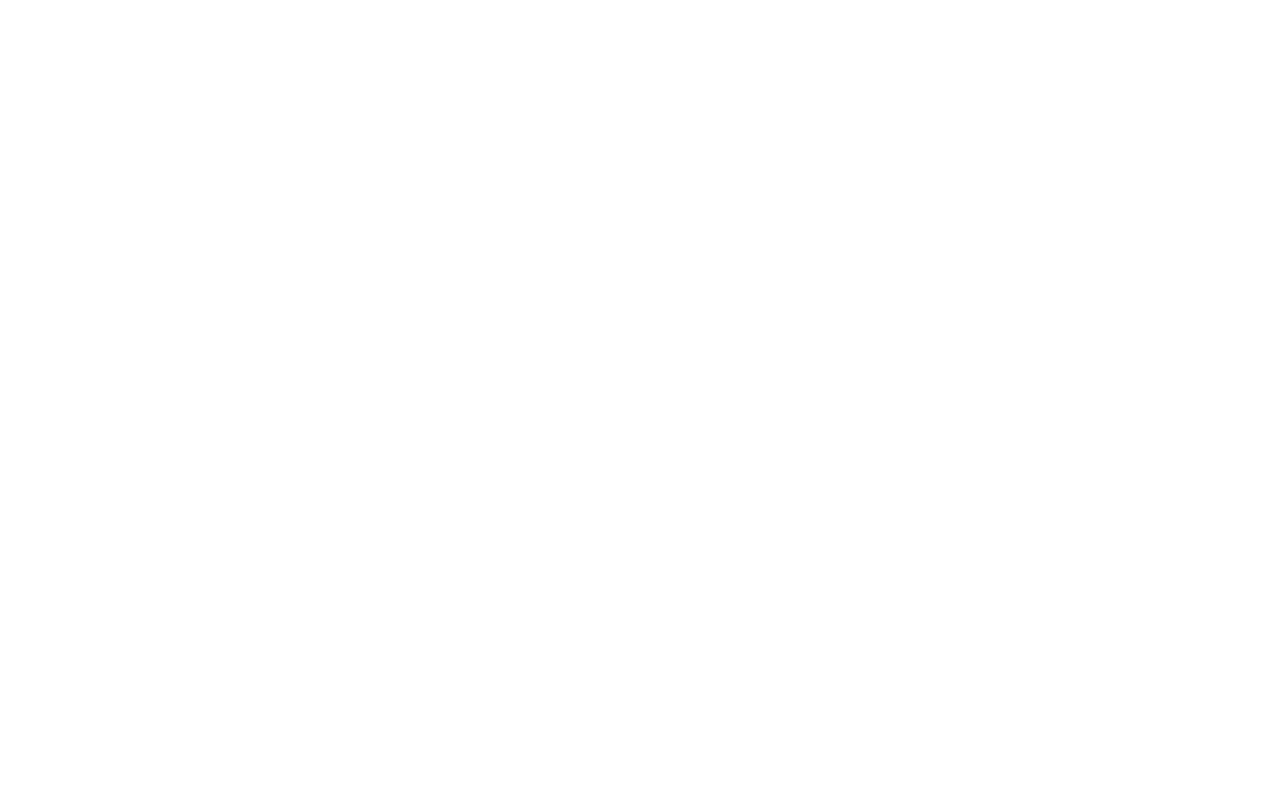
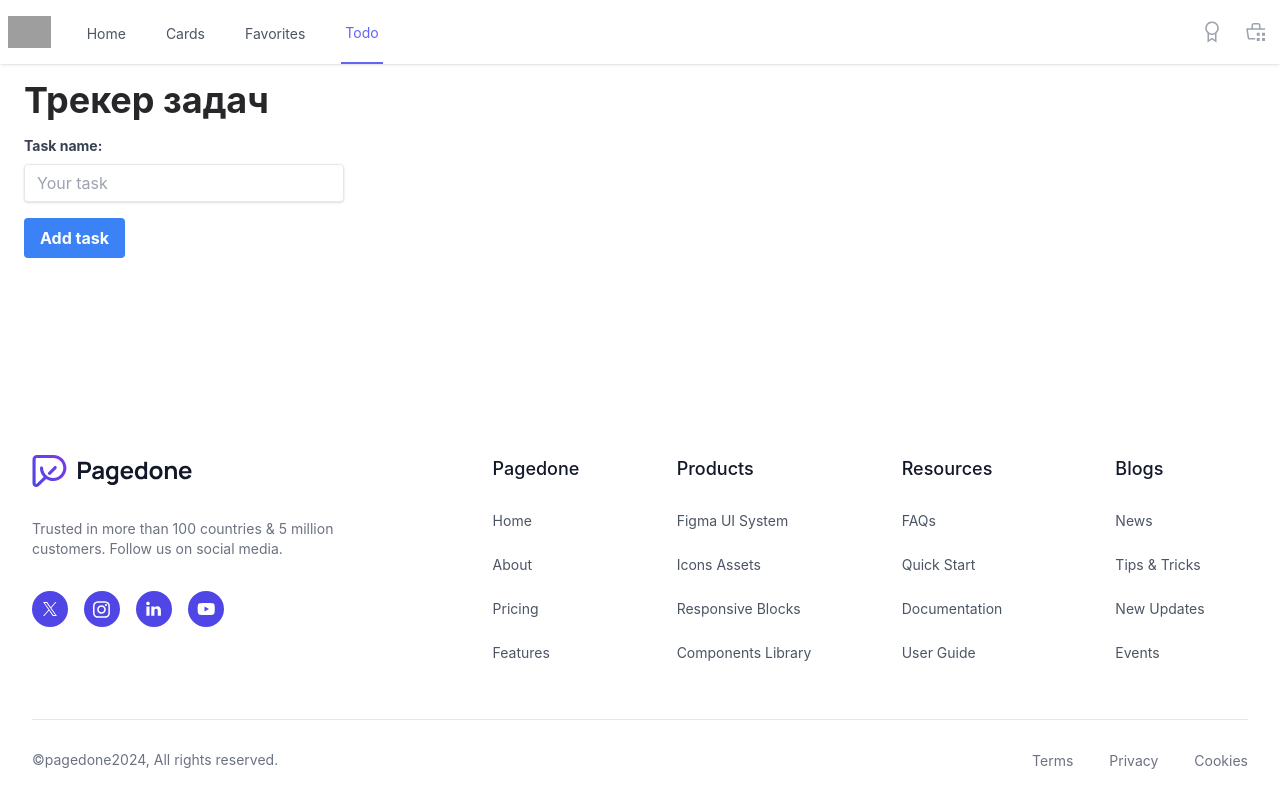
Before and after one commit to Kirillo1/react-lessons-practic, a React (Vite) app: page /todo in a window 1280 px wide. Before the commit this address had no page. Built offline with nearby package versions, Linux system fonts and the light colour scheme; grey boxes are pictures that could not be loaded.

Commit message:
Добавлен компоненты для todo листа.

```diff
--- a/src/components/routes/AppRoutes.jsx
+++ b/src/components/routes/AppRoutes.jsx
@@ -4,13 +4,15 @@
 import Cards from "../../pages/Cards.jsx";
 import CardDetail from "../../pages/CardDetail.jsx";
 import FavoritesList from "../../pages/FavoritesList.jsx";
+import Todo from "../../pages/Todo.jsx";
 
 /** Массив роутов приложения */
 const routes = [
     { path: "/", element: <Home /> },
     { path: "cards", element: <Cards /> },
     { path: "cards/:id", element: <CardDetail /> },
-    { path: "favorites/", element: <FavoritesList /> }
+    { path: "favorites/", element: <FavoritesList /> },
+    { path: "todo/", element: <Todo /> },
 ];
 
 /**
--- /dev/null
+++ b/src/components/todo/TodoForm.jsx
@@ -0,0 +1,56 @@
+import { useState } from "react";
+import TodoList from "./TodoList";
+
+// компонент TodoList принимает массив. Поэтому стейт надо скорректировать для работы с массивом.
+const TodoForm = () => {
+    // Для управления состоянием компонента
+    const [task, setTask] = useState("");
+
+    // Обработчик изменения значения в инпуте
+    const handleChange = (event) => {
+        console.log(event.target);
+
+        setTask(event.target.value);
+
+        console.log(task);
+    };
+
+    // Обработчик отправки формы
+    const handleSubmit = (event) => {
+        event.preventDefault();
+        console.log(event)
+    };
+
+    return (
+        <div className="w-full max-w-xs">
+            <form onSubmit={handleSubmit}>
+                <div className="mb-4">
+                    <label
+                        className="block text-gray-700 text-sm font-bold mb-2"
+                        htmlFor="taskName"
+                    >
+                        Task name:
+                    </label>
+                    <input
+                        className="shadow appearance-none border rounded w-full py-2 px-3 text-gray-700 leading-tight focus:outline-none focus:shadow-outline"
+                        id="taskName"
+                        type="text"
+                        placeholder="Your task"
+                        value={task}
+                        onChange={handleChange}
+                    />
+                </div>
+                <button
+                    className="bg-blue-500 hover:bg-blue-700 text-white font-bold py-2 px-4 rounded focus:outline-none focus:shadow-outline"
+                    type="button"
+                >
+                    Add task
+                </button>
+            </form>
+
+            {<TodoList />}
+        </div>
+    );
+};
+
+export default TodoForm;
--- /dev/null
+++ b/src/components/todo/TodoItem.jsx
@@ -0,0 +1,27 @@
+/**
+ * Компонент строка для задач.
+ * @param {string} props.todo - Название задачи
+ * @param {function} props.editTodo - Обработчик клика для редактирования задачи.
+ * @param {function} props.deleteTodo - Обработчик клика для удаления задачи.
+ */
+const TodoItem = ({ todo, editTodo, deleteTodo }) => {
+    return (
+        <li>
+            <span>{todo}</span>
+            <button
+                className="bg-indigo-500 hover:bg-indigo-600 text-white font-normal py-2 px-4 rounded"
+                onClick={() => editTodo(todo)}
+            >
+                Edit
+            </button>
+            <button
+                className="bg-white hover:bg-gray-100 text-gray-800 font-normal py-2 px-4 border border-gray-400 rounded shadow"
+                onClick={() => deleteTodo(todo?.id)}
+            >
+                Delete
+            </button>
+        </li>
+    );
+};
+
+export default TodoItem;
--- /dev/null
+++ b/src/components/todo/TodoList.jsx
@@ -0,0 +1,29 @@
+import TodoItem from "./TodoItem";
+
+/**
+ * Компонент со списком задач
+ * @param {strings[]} - Массив с названиями задач
+ * @param {function} props.editTodo - Обработчик клика для редактирования задачи
+ * @param {function} props.deleteTodo - Обработчик клика для удаления задачи
+ */
+
+const TodoList = ({ toDos, editTodo, deleteTodo }) => {
+
+    return (
+        <ul>
+            {!!toDos && toDos.map((todo) => {
+                return (
+                    <TodoItem
+                        key={crypto.randomUUID()}
+                        todo={todo}
+                        editTodo={editTodo}
+                        deleteTodo={deleteTodo}
+                    />
+                )
+            })}
+        </ul>
+    )
+
+};
+
+export default TodoList;
--- a/src/components/ui/Header/Header.jsx
+++ b/src/components/ui/Header/Header.jsx
@@ -5,6 +5,8 @@
 const navItems = [
     { name: "Home", path: "/" },
     { name: "Cards", path: "/cards" },
+    { name: "Favorites", path: "/favorites"},
+    { name: "Todo", path: "/todo" }
 ];
 
 /**
--- /dev/null
+++ b/src/pages/Todo.jsx
@@ -0,0 +1,15 @@
+import TodoForm from "../components/todo/TodoForm";
+
+
+function Todo() {
+    return (
+        <section className="task-tracker">
+            <div className="max-w-7xl mx-auto px-2">
+                <h2 className="mb-4 text-4xl font-bold text-zinc-800">Трекер задач</h2>
+                <TodoForm />
+            </div>
+        </section>
+    );
+}
+
+export default Todo
```
